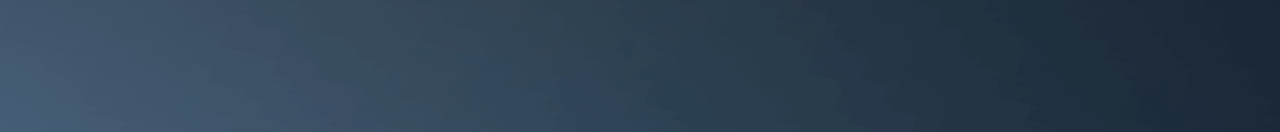
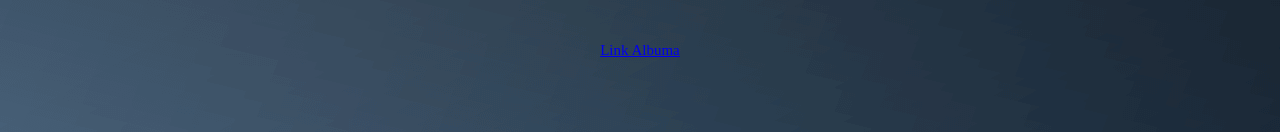
Before and after one commit to GHostlaptop/lukastuntin.github.io, a plain HTML site: page album.html in a window 1280 px wide. Shown: the part 326-458 px from the top of the page. Drawn offline with Linux system fonts and the light colour scheme.

```diff
--- a/album.html
+++ b/album.html
@@ -46,6 +46,15 @@
 
 			}
 
+			.link {
+
+				text-align: center;
+				font-size: 15;
+				color: white;
+
+
+			}
+
 			.album {
 
 				text-align: center;
@@ -80,6 +89,10 @@
 
 		</div>
 
+		<div class="link">
+			<a href="https://soundcloud.com/user-71111487/albums">Link Albuma</a>
+		</div>
+
 	</body>
 
 
```
